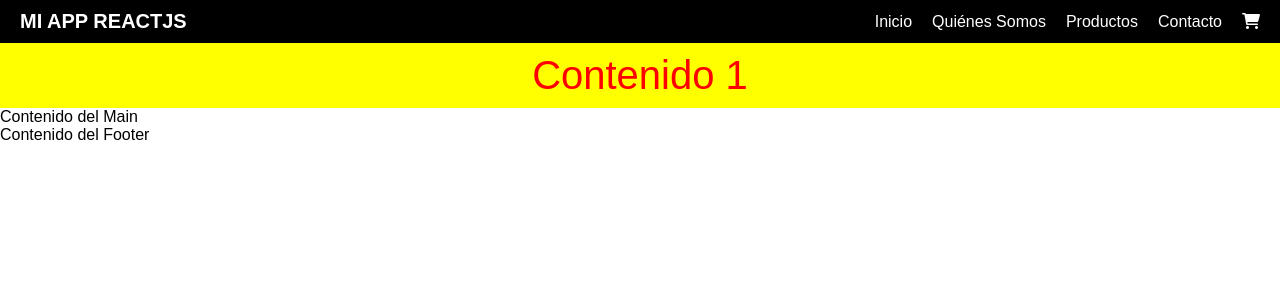
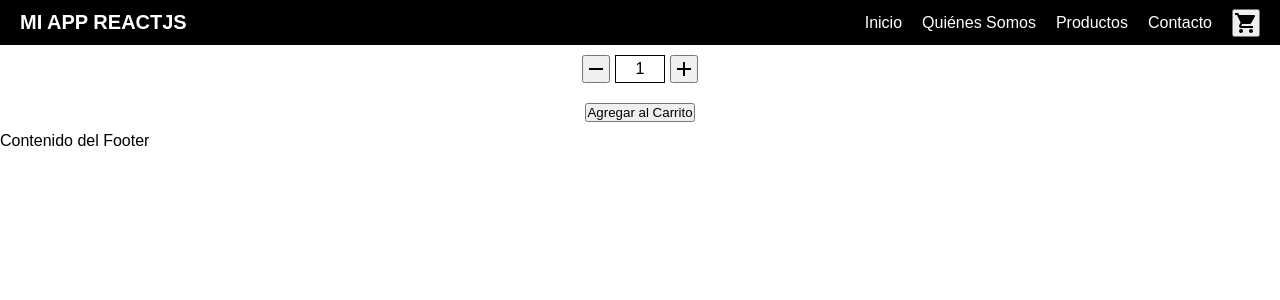
Before and after one commit to GastonFG/react, a React (Create React App) app: page / in a window 1280 px wide. Shown: the top 300 px of the page. Built offline with nearby package versions, Linux system fonts and the light colour scheme.

Commit message:
Cuarta entrega

```diff
--- a/public/index.html
+++ b/public/index.html
@@ -12,8 +12,9 @@
     <link rel="apple-touch-icon" href="%PUBLIC_URL%/logo192.png" />
     <link rel="manifest" href="%PUBLIC_URL%/manifest.json" />
     <title>Mi App ReactJS - Gastón García</title>
-    <link href="https://cdnjs.cloudflare.com/ajax/libs/font-awesome/6.1.1/css/all.min.css"
-    rel="stylesheet">
+
+    <link href="https://fonts.googleapis.com/icon?family=Material+Icons"
+      rel="stylesheet">
   </head>
   <body>
     <noscript>You need to enable JavaScript to run this app.</noscript>
--- a/src/App.js
+++ b/src/App.js
@@ -1,5 +1,4 @@
 import Header from "./components/Header"
-import ItemListContainer from "./components/ItemListContainer"
 import Main from "./components/Main"
 import Footer from "./components/Footer"
 
@@ -7,13 +6,7 @@ const App = () => {
     return (
         <>
             <Header />
-            <ItemListContainer
-                content="Contenido 1"
-                background="yellow"
-                fontsize={40}px
-                color="red"
-            >
-            </ItemListContainer>
+
             <Main />
             <Footer />
         </>
--- a/src/components/CartWidget.js
+++ b/src/components/CartWidget.js
@@ -1,6 +1,6 @@
 const CartWidget = () => {
     return (
-        <i className="fa-solid fa-cart-shopping"></i>
+        <button className="material-icons">shopping_cart</button>
     )
 }
 export default CartWidget
--- a/src/components/ItemListContainer.js
+++ b/src/components/ItemListContainer.js
@@ -1,7 +1,14 @@
-const ItemListContainer = (greeting) => {
+import ItemsCount from "./ItemsCount"
+
+const ItemListContainer = () => {
+
+    const onAdd = () => {
+
+    }
+
     return (
-        <div className="ItemListContainer" style={{background: greeting.background}}>
-            <p style={{color: greeting.color, fontSize: greeting.fontsize}}>{greeting.content}</p>
+        <div className="ItemListContainer">
+            <ItemsCount initial={1} stock={10} onAdd={onAdd} />
         </div>
     )
 }
--- /dev/null
+++ b/src/components/ItemsCount.js
@@ -0,0 +1,36 @@
+import { useState } from "react"
+
+const ItemsCount = ({ initial, stock, onAdd}) => {
+
+    const [counter, setCounter] = useState(initial)
+
+    const remove = () => {
+        if (counter > "1") {
+            setCounter(counter - 1)
+        }
+    }
+
+    const add = () => {
+        if (counter < stock) {
+            setCounter(counter + 1)
+        }
+    }
+
+    const addToCart = () => {
+            onAdd(counter)
+    }
+
+    return (
+        <>
+            <div>
+                <button onClick={remove} className="material-icons">remove</button>
+                <span className="counter">{counter}</span>
+                <button onClick={add} className="material-icons">add</button>
+            </div>
+            <div>
+                <button onClick={addToCart}>Agregar al Carrito</button>
+            </div>
+        </>
+    )
+}
+export default ItemsCount
--- a/src/components/Main.js
+++ b/src/components/Main.js
@@ -1,7 +1,9 @@
+import ItemListContainer from "./ItemListContainer"
+
 const Main = () => {
     return (
         <main>
-            Contenido del Main
+            <ItemListContainer />
         </main>
     )
 }
--- a/src/components/NavBar.js
+++ b/src/components/NavBar.js
@@ -8,7 +8,7 @@ const NavBar = () => {
                 <li><a href="#">Quiénes Somos</a></li>
                 <li><a href="#">Productos</a></li>
                 <li><a href="#">Contacto</a></li>
-                <li><a href="#"><CartWidget /></a></li>
+                <li><CartWidget /></li>
             </ul>
 
         </nav>
--- a/src/css/styles.css
+++ b/src/css/styles.css
@@ -3,10 +3,12 @@
     margin: 0;
     padding: 0;
 }
-body{
+
+body {
     font-family: Arial, Helvetica, sans-serif;
     margin: 0;
 }
+
 header {
     display: flex;
     justify-content: space-between;
@@ -14,30 +16,55 @@ header {
     background: #000;
     padding: 10px 20px;
 }
-header a{
+
+header a {
     color: #fff;
     text-decoration: none;
 }
-header a:hover{
+
+header a:hover {
     color: red;
 }
-header h1 a{
+
+header h1 a {
     display: flex;
     font-size: 20px;
     text-transform: uppercase;
 }
-nav ul li{
+
+nav ul li {
     float: left;
     margin-left: 20px;
+    display: flex;
+    align-items: center;
+    height: 25px;
 }
-.fa-cart-shopping:hover{
-    color: blue !important;}
+
+.material-icons {
+    cursor: pointer;
+}
+
+.material-icons:hover {
+    color: red !important;
+}
+
 .ItemListContainer {
-        display: flex;
-        align-items: center;
-        justify-content: center;
-        flex-direction: column;
+    display: flex;
+    align-items: center;
+    justify-content: center;
+    flex-direction: column;
 }
-.ItemListContainer p{
+
+.ItemListContainer div {
     margin: 10px 0;
+    display: flex;
 }
+
+.counter {
+    width: 50px;
+    border: 1px solid;
+    margin: 0 5px;
+    align-items: center;
+    justify-content: center;
+    display: flex;
+}
```
